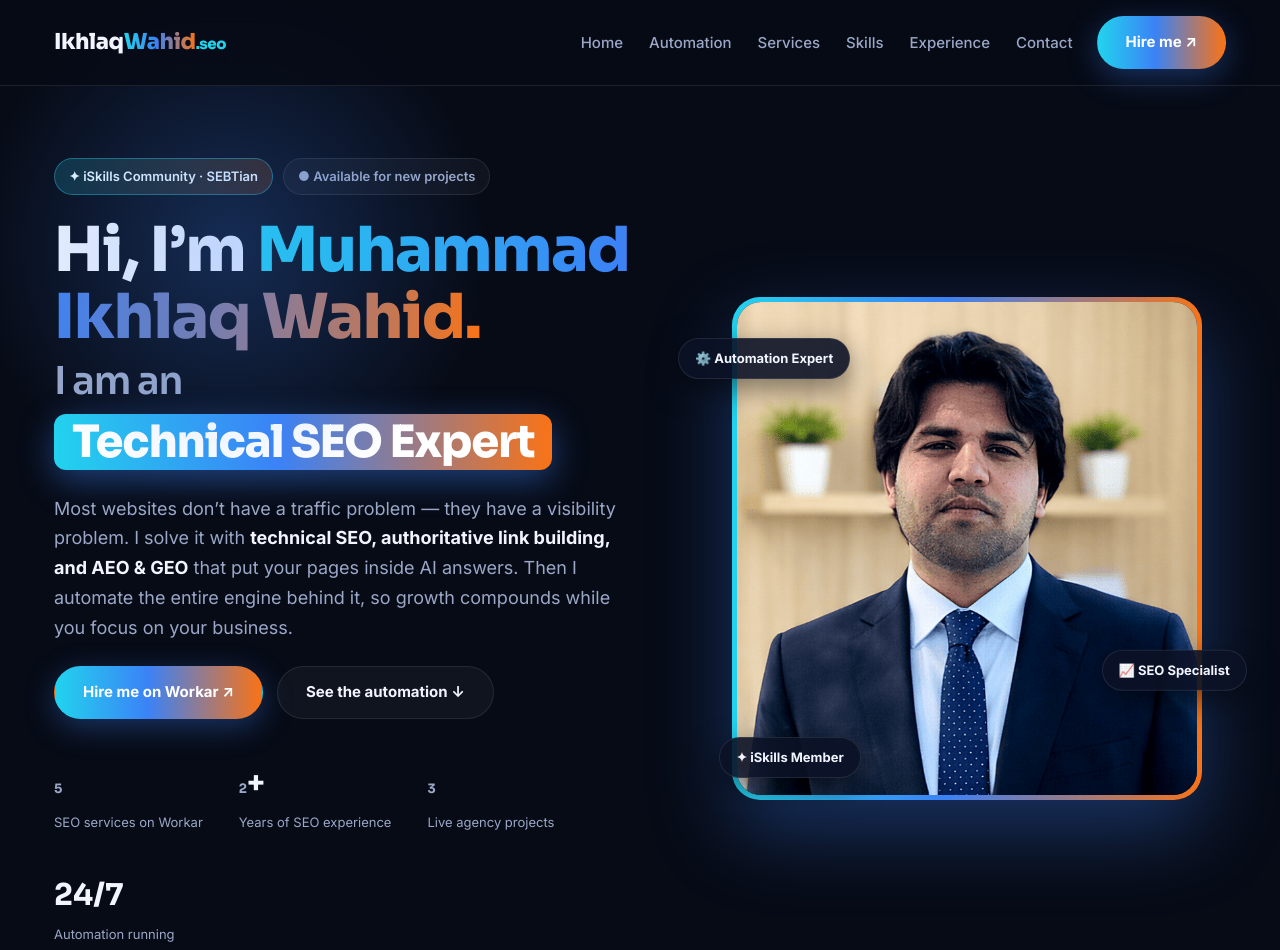
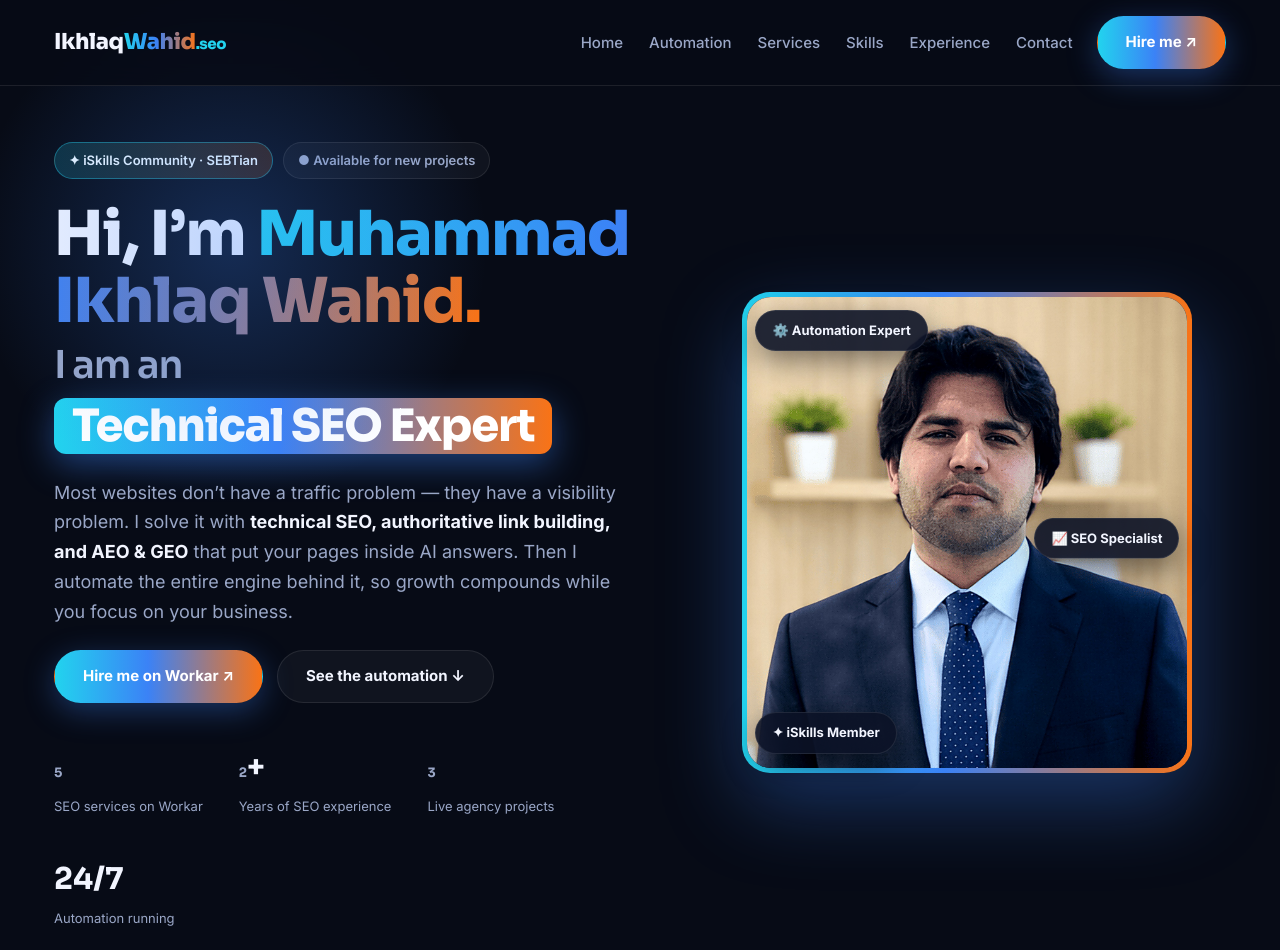
Before and after one commit to engr-ikhlaq/ikhlaq-portfolio, a plain HTML site: page index.html in a window 1280 px wide. Shown: the top 950 px of the page. Drawn offline with Linux system fonts and the light colour scheme.

Commit message:
Fix hero photo alignment: centre photo with text, chips inside frame

```diff
--- a/styles.css
+++ b/styles.css
@@ -66,7 +66,7 @@ img { max-width: 100%; height: auto; }
 
 /* ---------- Hero ---------- */
 .hero {
-  max-width: 1220px; margin: 0 auto; padding: 72px 24px 40px;
+  max-width: 1220px; margin: 0 auto; padding: 56px 24px 40px;
   display: grid; grid-template-columns: 1.08fr .92fr; gap: 48px; align-items: center;
   position: relative;
 }
@@ -108,33 +108,27 @@ img { max-width: 100%; height: auto; }
 .hero-stats strong { display: block; font-size: 30px; font-family: "Sora", sans-serif; }
 .hero-stats span { font-size: 13px; color: var(--muted); }
 
-/* Photo — gradient frame, glow, floating chips */
-.hero-photo { position: relative; text-align: center; }
+/* Photo — gradient frame, glow, floating chips kept INSIDE the frame */
+.hero-photo { position: relative; text-align: center; align-self: center; max-width: 460px; width: 100%; margin: 0 auto; }
 .photo-frame {
   position: relative; display: inline-block; border-radius: 28px; padding: 5px;
   background: var(--grad);
   box-shadow: 0 30px 80px rgba(59,130,246,.35);
 }
 .photo-frame img {
-  display: block; border-radius: 24px; width: 100%; max-width: 460px;
-  max-height: 560px; object-fit: cover; object-position: top;
+  display: block; border-radius: 24px; width: 100%; max-width: 440px;
+  max-height: 500px; object-fit: cover; object-position: top;
   background: var(--bg2);
 }
-.photo-ring {
-  position: absolute; inset: -22px; border-radius: 40px;
-  border: 1px dashed rgba(34,211,238,.35); pointer-events: none;
-  animation: spinSlow 40s linear infinite;
-}
-@keyframes spinSlow { to { transform: rotate(360deg); } }
 .chip {
   position: absolute; padding: 9px 16px; border-radius: 999px; font-size: 13px; font-weight: 700;
   background: rgba(12,18,38,.9); border: 1px solid var(--card-border);
   box-shadow: 0 10px 30px rgba(0,0,0,.5);
   animation: floaty 5s ease-in-out infinite;
 }
-.chip-a { top: 8%; left: -6%; }
-.chip-b { bottom: 22%; right: -4%; animation-delay: 1.2s; }
-.chip-c { bottom: 4%; left: 2%; animation-delay: 2.4s; }
+.chip-a { top: 18px; left: 18px; }
+.chip-b { top: 47%; right: 18px; animation-delay: 1.2s; }
+.chip-c { bottom: 18px; left: 18px; animation-delay: 2.4s; }
 @keyframes floaty {
   0%, 100% { transform: translateY(0); }
   50% { transform: translateY(-9px); }
@@ -258,7 +252,7 @@ img { max-width: 100%; height: auto; }
   .hero { grid-template-columns: 1fr; padding-top: 44px; }
   .hero-photo { order: -1; }
   .photo-frame img { max-height: 400px; }
-  .chip-a { left: 0; } .chip-b { right: 0; }
+  .photo-frame img { max-height: 400px; }
   .about-grid, .skill-groups { grid-template-columns: 1fr; }
   .pipeline { grid-template-columns: 1fr; }
   .nav-links { display: none; }
```
